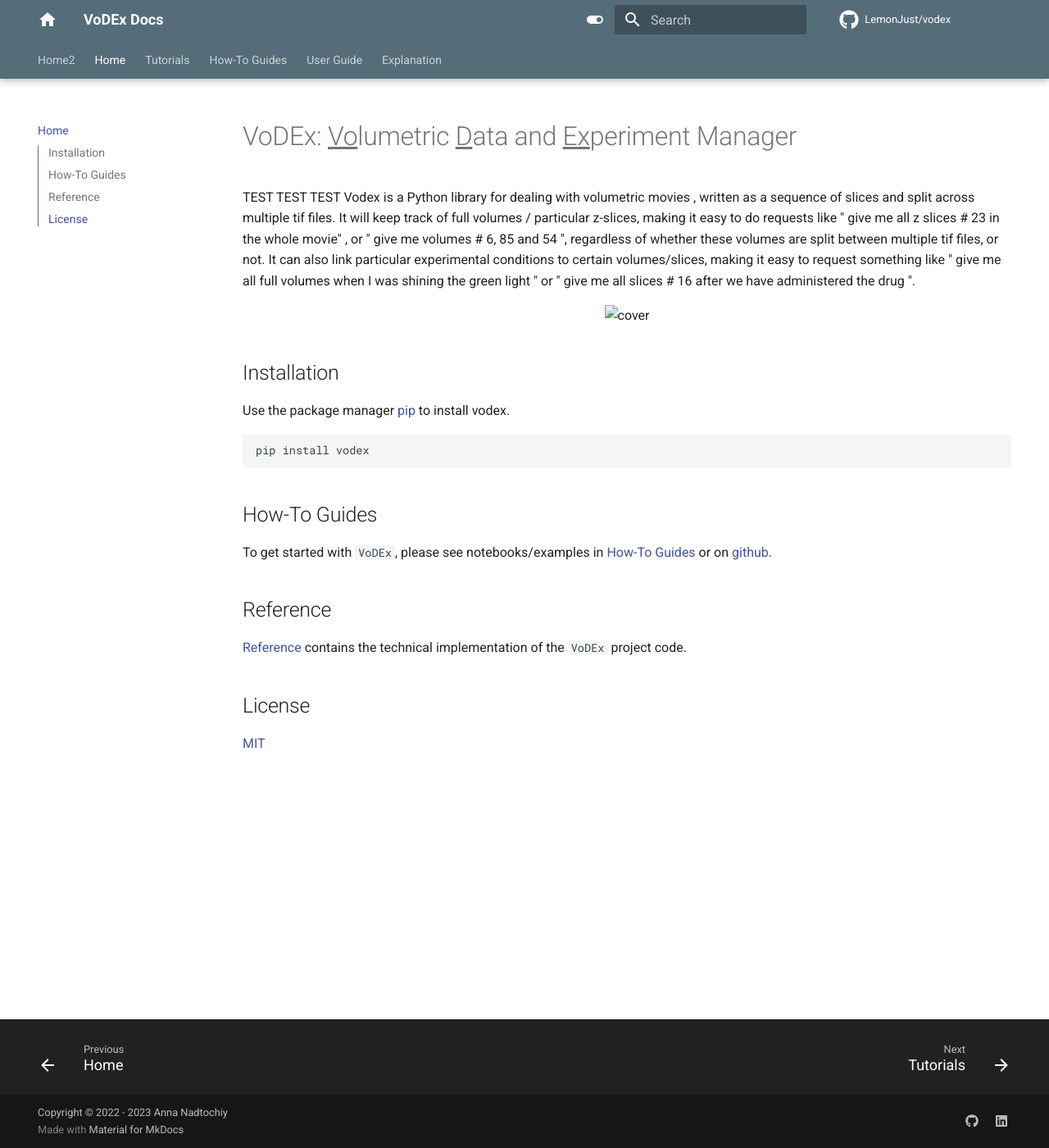
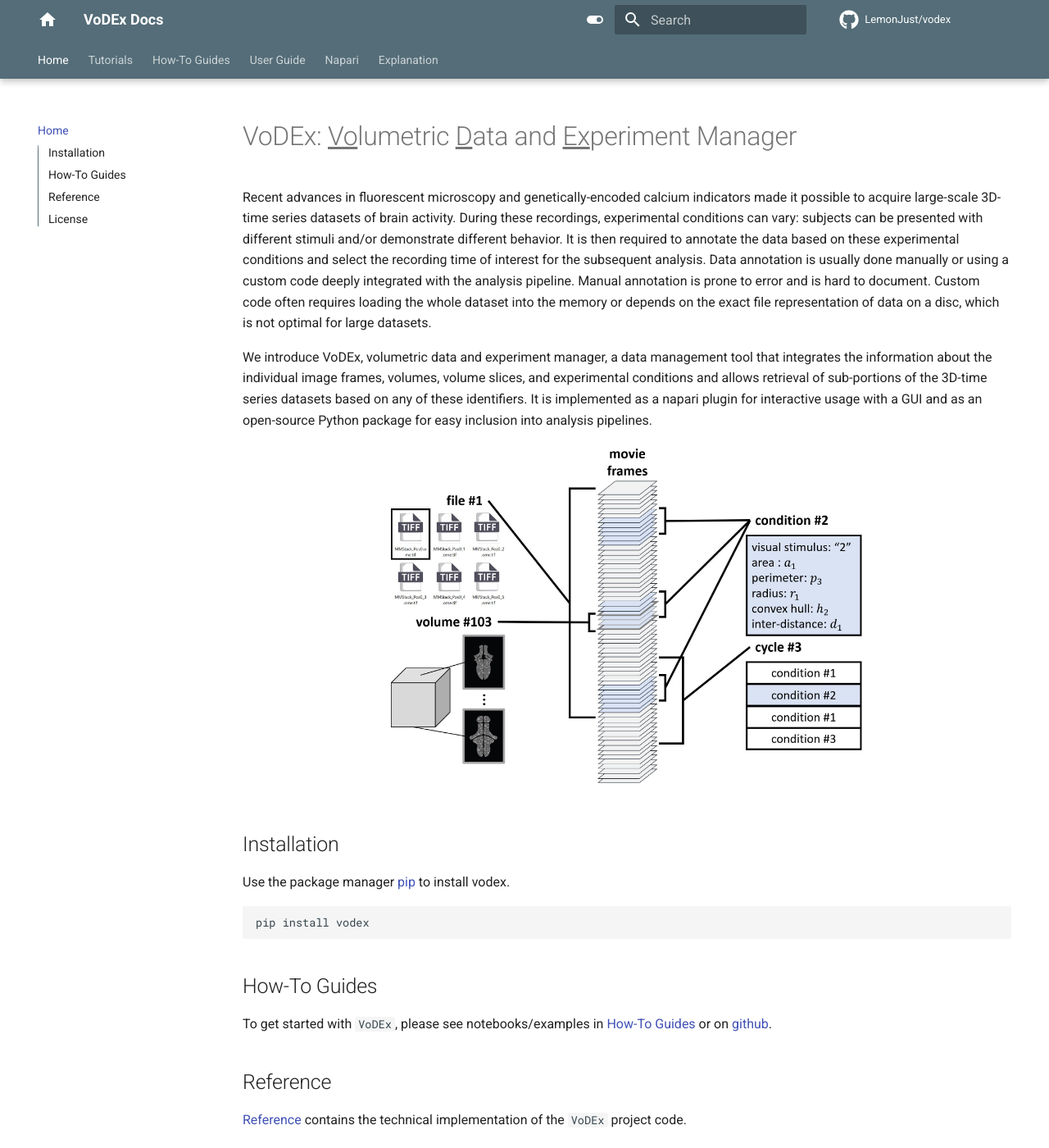
Before and after one commit to LemonJust/vodex, an MkDocs documentation site: the page built from docs/index.md, in a window 1280 px wide and 1400 px high. Shown: the whole window at 82% size. Built offline with MkDocs 1.6.1 and Material for MkDocs 9.7.7, drawn with Linux system fonts in a browser that asks for light colours; comment, search, counter and statistics services are not loaded.

Commit message:
updated docs

```diff
--- a/docs/index.md
+++ b/docs/index.md
@@ -1,9 +1,22 @@
 # VoDEx: <u>Vo</u>lumetric <u>D</u>ata and <u>Ex</u>periment Manager
 
-TEST TEST TEST Vodex is a Python library for dealing with volumetric movies , written as a sequence of slices and split across multiple tif files.
-It will keep track of full volumes / particular z-slices, making it easy to do requests like " give me all z slices # 23 in the whole movie" , or " give me volumes # 6, 85 and 54 ", regardless of whether these volumes are split between multiple tif files, or not. It can also link particular experimental conditions to certain volumes/slices, making it easy to request something like " give me all full volumes when I was shining the green light " or " give me all slices # 16 after we have administered the drug ".
+Recent advances in fluorescent microscopy and genetically-encoded calcium indicators made it possible
+to acquire large-scale 3D-time series datasets of brain activity. During these recordings, experimental
+conditions can vary: subjects can be presented with different stimuli and/or demonstrate different
+behavior. It is then required to annotate the data based on these experimental conditions and select the
+recording time of interest for the subsequent analysis. Data annotation is usually done manually or using
+a custom code deeply integrated with the analysis pipeline. Manual annotation is prone to error and is
+hard to document. Custom code often requires loading the whole dataset into the memory or depends
+on the exact file representation of data on a disc, which is not optimal for large datasets.
+
+We introduce VoDEx, volumetric data and experiment manager, a data management tool that integrates
+the information about the individual image frames, volumes, volume slices, and experimental conditions
+and allows retrieval of sub-portions of the 3D-time series datasets based on any of these identifiers. It is
+implemented as a napari plugin for interactive usage with a GUI and as an open-source Python package
+for easy inclusion into analysis pipelines.
+
 <p align="center">
-  <img src="../img/cover.JPG" alt="cover" width="600"/>
+  <img src="assets/cover.JPG" alt="cover" width="600"/>
 </p>
 
 ## Installation
--- a/mkdocs.yml
+++ b/mkdocs.yml
@@ -53,15 +53,15 @@ extra:
       name: LemonJust (Anna Nadtochiy) on LinkedIn
 
 nav:
-  - Home2:
-    - home/index.md
-    - Home: home/install.md
   - Home: index.md
   - tutorials.md
   - How-To Guides: how-to-guides.md
-  - 'User Guide':
-      - Overview: reference.md
-      - 'Loaders': loaders.md
-      - 'Core': core.md
-      - 'DataBase methods': dbmethods.md
+  - User Guide:
+      - user_guide/index.md
+      - Loaders: user_guide/loaders.md
+      - Core: user_guide/core.md
+      - DataBase methods: user_guide/dbmethods.md
+  - Napari:
+    - napari/index.md
+    - install: napari/install.md
   - explanation.md
```
Also changed, not shown: docs/core.md (deleted, +0 -2 lines), docs/home/index.md (deleted, +0 -3 lines), docs/home/install.md (deleted, +0 -2 lines), docs/napari/index.md (added, +3 -0 lines), docs/napari/install.md (added, +1 -0 lines), docs/user_guide/core.md (added, +2 -0 lines), docs/assets/cover.JPG (added), docs/user_guide/dbmethods.md (renamed from docs/dbmethods.md), docs/user_guide/index.md (renamed from docs/reference.md), docs/user_guide/loaders.md (renamed from docs/loaders.md), 2 other files.
